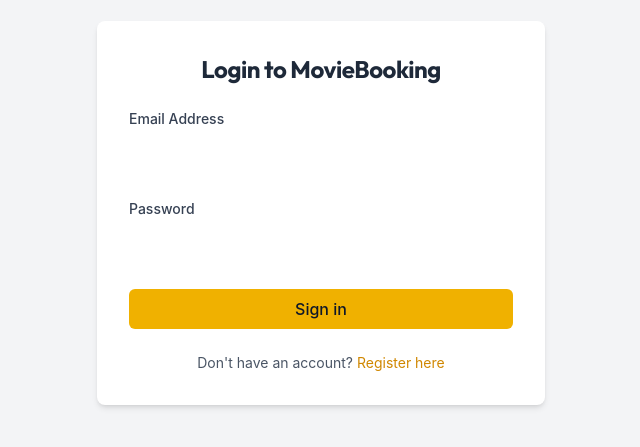
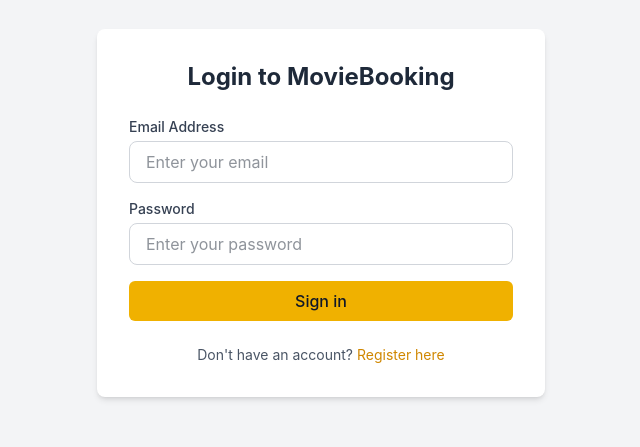
Before and after one commit to gelila-d/Movie-Booking, a Vue app in the folder frontend/: page /login in a window 1280 px wide. Shown: the part 187-634 px from the top of the page, without its empty margins (319-959 px from the left). Built offline with nearby package versions, Linux system fonts and the light colour scheme.

Commit message:
add global stylesheet with Tailwind CSS integration and base UI components

```diff
--- a/frontend/src/style.css
+++ b/frontend/src/style.css
@@ -1,171 +1,115 @@
-@import url('https://fonts.googleapis.com/css2?family=Outfit:wght@300;400;500;600;700;800&family=Plus+Jakarta+Sans:wght@300;400;500;600;700;800&display=swap');
+@import url('https://fonts.googleapis.com/css2?family=Inter:wght@400;500;600;700&display=swap');
 @import "tailwindcss";
 
 :root {
-  --bg-primary: #0a0a0c;
-  --bg-secondary: #141417;
-  --bg-tertiary: #1c1c21;
-  --accent-primary: #8b5cf6; /* Violet 500 */
-  --accent-secondary: #d946ef; /* Fuchsia 500 */
-  --accent-tertiary: #f59e0b; /* Amber 500 */
-  --text-primary: #ffffff;
-  --text-secondary: #94a3b8;
-  --glass-bg: rgba(255, 255, 255, 0.03);
-  --glass-border: rgba(255, 255, 255, 0.08);
-  --shadow-premium: 0 20px 25px -5px rgba(0, 0, 0, 0.3), 0 10px 10px -5px rgba(0, 0, 0, 0.1);
-
-  font-family: 'Plus Jakarta Sans', system-ui, sans-serif;
-  color-scheme: dark;
-  background-color: var(--bg-primary);
-  color: var(--text-primary);
+  font-family: 'Inter', system-ui, sans-serif;
+  color-scheme: light;
+  background-color: #fefce8;
+  /* Yellow 50 */
+  color: #1f2937;
+  /* Gray 800 */
 }
 
 body {
   margin: 0;
   min-height: 100vh;
-  background-attachment: fixed;
-  background-image:
-    radial-gradient(circle at 0% 0%, rgba(139, 92, 246, 0.15) 0%, transparent 35%),
-    radial-gradient(circle at 100% 100%, rgba(217, 70, 239, 0.15) 0%, transparent 35%);
 }
 
 #app {
   width: 100%;
 }
 
-/* Premium Glassmorphism */
-.glass {
-  background: var(--glass-bg);
-  backdrop-filter: blur(12px);
-  -webkit-backdrop-filter: blur(12px);
-  border: 1px solid var(--glass-border);
+/* Base styles without @apply for maximum simplified compatibility */
+.card {
+  background-color: #ffffff;
+  /* White */
+  border: 1px solid #fef08a;
+  /* Yellow 200 */
+  border-radius: 0.75rem;
+  padding: 1.5rem;
+  transition: all 0.2s;
+  box-shadow: 0 4px 6px -1px rgba(0, 0, 0, 0.05);
+  /* Slight shadow */
 }
 
-.card {
-  background: var(--bg-secondary);
-  border: 1px solid var(--glass-border);
-  border-radius: 1.25rem;
-  padding: 1.5rem;
-  transition: all 0.4s cubic-bezier(0.4, 0, 0.2, 1);
-  box-shadow: var(--shadow-premium);
-}
-
-.card:hover {
-  transform: translateY(-4px);
-  border-color: rgba(139, 92, 246, 0.3);
-  box-shadow: 0 20px 30px -10px rgba(0, 0, 0, 0.5), 0 0 15px rgba(139, 92, 246, 0.1);
-}
-
-/* Buttons */
 .btn-primary {
-  background: linear-gradient(135deg, var(--accent-primary), var(--accent-secondary));
-  color: white;
-  font-weight: 600;
-  padding: 0.75rem 1.5rem;
-  border-radius: 0.75rem;
-  transition: all 0.3s;
+  background-color: #eab308;
+  /* Yellow 500 */
+  color: #ffffff;
+  font-weight: 500;
+  padding: 0.5rem 1rem;
+  border-radius: 0.5rem;
+  transition: background-color 0.2s;
   cursor: pointer;
   border: none;
-  box-shadow: 0 4px 12px rgba(139, 92, 246, 0.3);
-  display: inline-flex;
-  align-items: center;
-  justify-content: center;
-  gap: 0.5rem;
 }
 
 .btn-primary:hover {
-  transform: translateY(-2px);
-  box-shadow: 0 8px 20px rgba(139, 92, 246, 0.4);
-  filter: brightness(1.1);
+  background-color: #ca8a04;
+  /* Yellow 600 */
 }
 
-.btn-primary:active {
-  transform: translateY(0);
+.btn-primary:disabled {
+  opacity: 0.5;
+  cursor: not-allowed;
 }
 
 .btn-secondary {
-  background: var(--glass-bg);
-  color: white;
+  background-color: #fef08a;
+  /* Yellow 200 */
+  color: #854d0e;
+  /* Yellow 800 */
   font-weight: 500;
-  padding: 0.75rem 1.5rem;
-  border-radius: 0.75rem;
-  transition: all 0.3s;
+  padding: 0.5rem 1rem;
+  border-radius: 0.5rem;
+  transition: background-color 0.2s;
   cursor: pointer;
-  border: 1px solid var(--glass-border);
+  border: none;
 }
 
 .btn-secondary:hover {
-  background: rgba(255, 255, 255, 0.08);
-  border-color: rgba(255, 255, 255, 0.2);
+  background-color: #fde047;
+  /* Yellow 300 */
 }
 
-/* Inputs */
 input, select, textarea {
-  background: rgba(255, 255, 255, 0.05);
-  border: 1px solid var(--glass-border);
-  border-radius: 0.75rem;
-  padding: 0.75rem 1rem;
-  color: white;
+  background-color: #ffffff;
+  /* White */
+  border: 1px solid #d1d5db;
+  /* Gray 300 */
+  border-radius: 0.5rem;
+  padding: 0.5rem 1rem;
+  color: #1f2937;
+  /* Gray 800 */
   width: 100%;
   outline: none;
-  transition: all 0.3s;
+  transition: border-color 0.2s, box-shadow 0.2s;
 }
 
 input:focus {
-  border-color: var(--accent-primary);
-  background: rgba(255, 255, 255, 0.08);
-  box-shadow: 0 0 0 4px rgba(139, 92, 246, 0.15);
+  border-color: #eab308;
+  /* Yellow 500 */
+  box-shadow: 0 0 0 3px rgba(253, 224, 71, 0.5);
+  /* Yellow 300 shadow */
 }
 
-/* Typography */
-h1, h2, h3, h4 {
-  font-family: 'Outfit', sans-serif;
-  letter-spacing: -0.02em;
+.container {
+  max-width: 80rem;
+  /* 1280px */
+  margin: 0 auto;
+  padding: 2.5rem 1rem;
 }
 
-.gradient-text {
-  background: linear-gradient(135deg, #fff 0%, #94a3b8 100%);
-  -webkit-background-clip: text;
-  -webkit-text-fill-color: transparent;
+@media (min-width: 640px) {
+  .container {
+    padding-left: 1.5rem;
+    padding-right: 1.5rem;
+  }
 }
 
-.accent-gradient-text {
-  background: linear-gradient(135deg, var(--accent-primary) 0%, var(--accent-secondary) 100%);
-  -webkit-background-clip: text;
-  -webkit-text-fill-color: transparent;
+@media (min-width: 1024px) {
+  .container {
+    padding-left: 2rem;
+    padding-right: 2rem;
+  }
 }
-
-/* Layout */
-.container {
-  max-width: 80rem;
-  margin: 0 auto;
-  padding: 2rem 1.5rem;
-}
-
-/* Custom Scrollbar */
-::-webkit-scrollbar {
-  width: 8px;
-}
-
-::-webkit-scrollbar-track {
-  background: var(--bg-primary);
-}
-
-::-webkit-scrollbar-thumb {
-  background: var(--bg-tertiary);
-  border-radius: 10px;
-}
-
-::-webkit-scrollbar-thumb:hover {
-  background: #333;
-}
-
-/* Animations */
-@keyframes fadeIn {
-  from { opacity: 0; transform: translateY(10px); }
-  to { opacity: 1; transform: translateY(0); }
-}
-
-.fade-in {
-  animation: fadeIn 0.5s ease-out forwards;
-}
```
